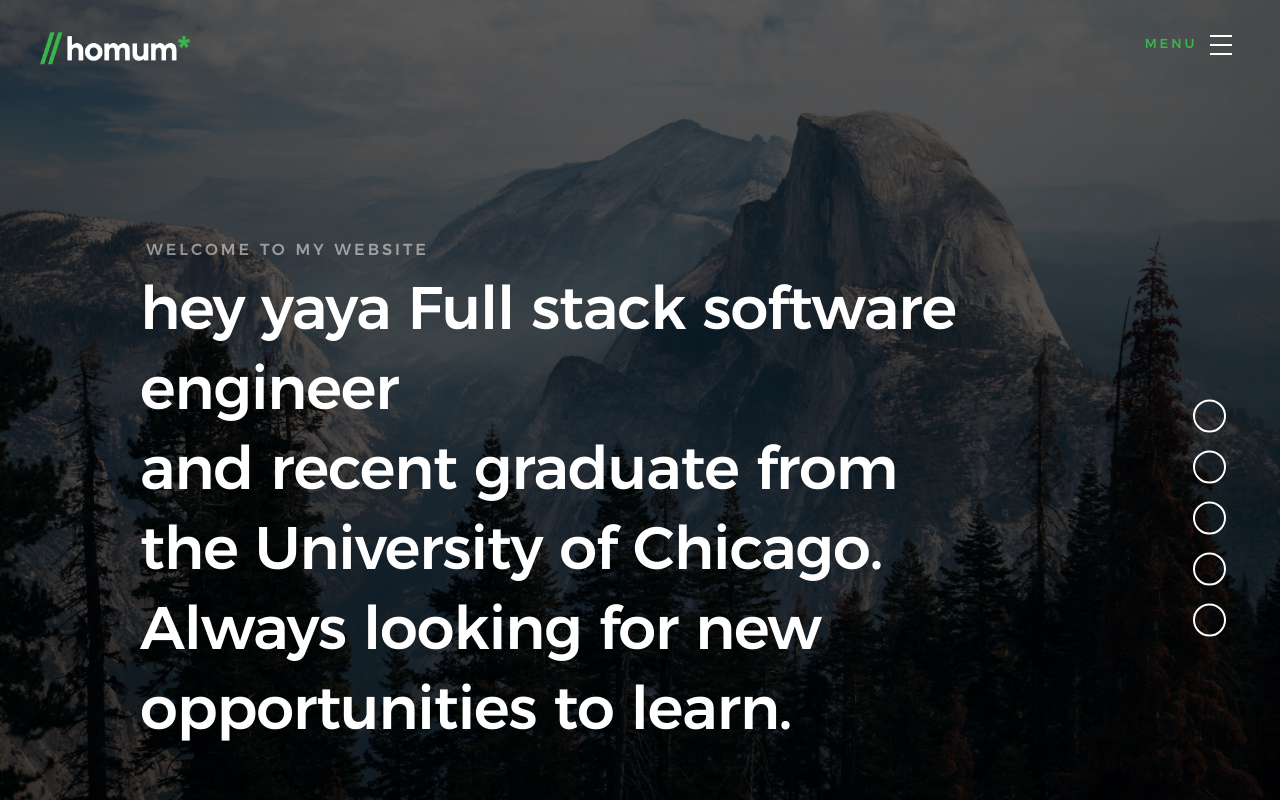
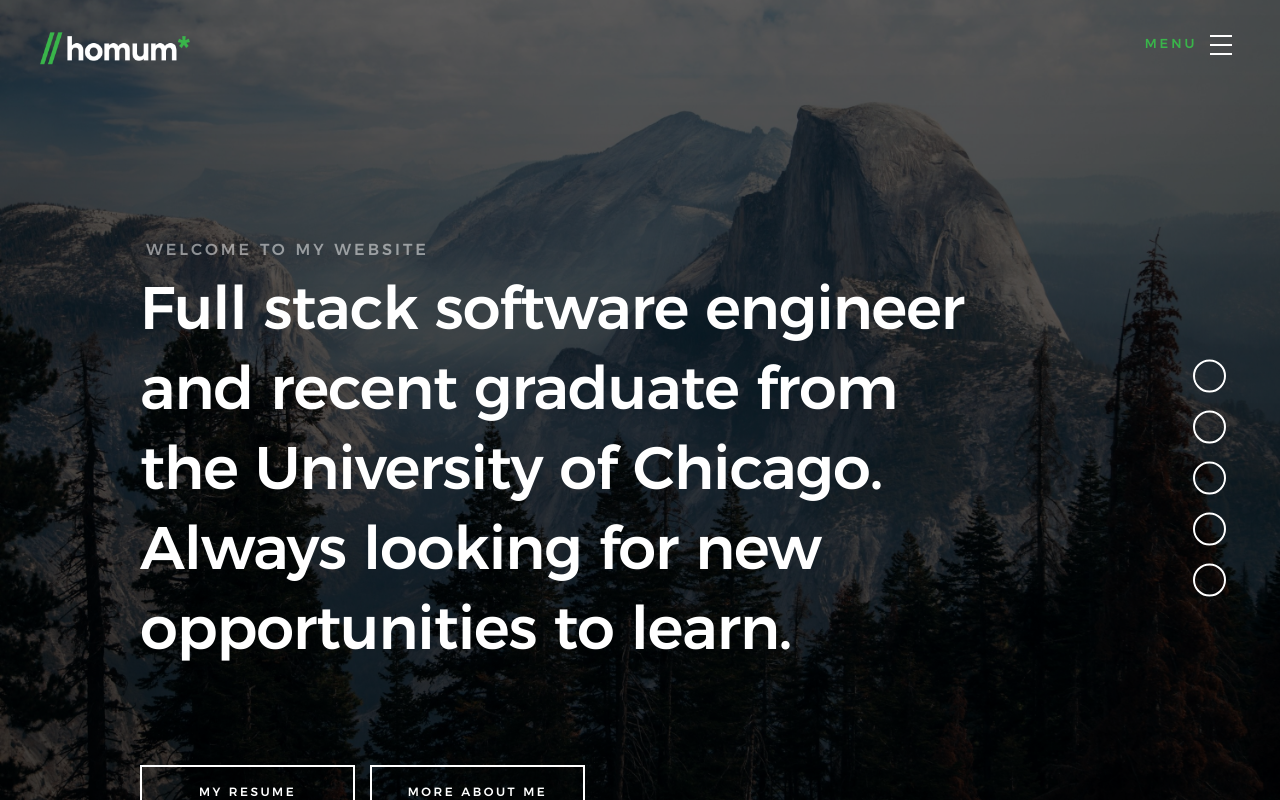
Before and after one commit to hahsan95/portfolio-website, a React (Create React App) app: page / in a window 1280 px wide. Shown: the top 800 px of the page. Built offline with nearby package versions, Linux system fonts and the light colour scheme; some icons are missing.

Commit message:
removed yaya comment

```diff
--- a/src/components/Home/Home.js
+++ b/src/components/Home/Home.js
@@ -13,7 +13,6 @@ export default class Home extends Component
             <div className="home-content__text">
               <h3>Welcome to my website</h3>
               <h1>
-              hey yaya
               Full stack software engineer <br />
               and recent graduate from <br />
               the University of Chicago. <br />
```
